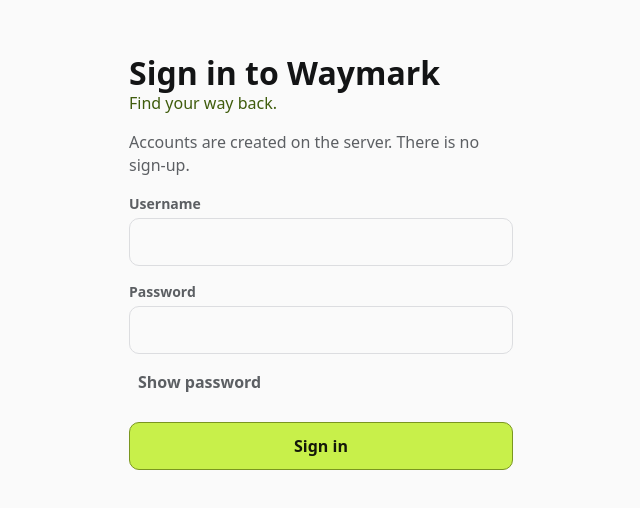
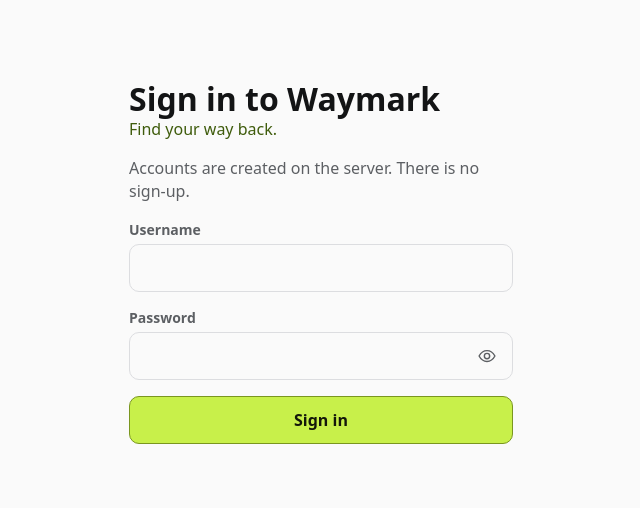
Before and after one commit to dariomaza/waymark, a React (Vite) app in the folder apps/web/: page /login in a window 1280 px wide. Shown: the part 138-646 px from the top of the page, without its empty margins (319-959 px from the left). Built offline with nearby package versions, Linux system fonts and the light colour scheme; no server answers.

Commit message:
fix(web): the password reveal is an icon inside the field, not a second primary button

```diff
--- a/apps/web/src/ui/atoms/icon.tsx
+++ b/apps/web/src/ui/atoms/icon.tsx
@@ -3,9 +3,9 @@
 /**
  * The whole icon set, drawn here.
  *
- * No icon library. There are nine symbols in this product, and the smallest
+ * No icon library. There are ten symbols in this product, and the smallest
  * useful icon package is hundreds of kilobytes plus a dependency to keep
- * current — for nine shapes that never change. These are the same paths the
+ * current — for ten shapes that never change. These are the same paths the
  * mobile client draws, so the two clients look like one product.
  *
  * Every icon is a 24-unit square on a common stroke weight, which is what
@@ -28,7 +28,15 @@
   | "box"
   | "tag"
   | "camera"
-  | "plus";
+  | "plus"
+  /**
+   * The reveal on a password field. It never changes with the state: the
+   * control means "showing the password", and whether it is ON is carried by
+   * `aria-pressed` and by the fill — one vocabulary for "this is on" across
+   * the app. An icon that swapped for a crossed-out eye would be a second,
+   * contradictory answer beside a label that deliberately does not flip.
+   */
+  | "eye";
 
 const PATHS: Record<IconName, JSX.Element> = {
   /**
@@ -91,6 +99,17 @@
     </>
   ),
   plus: <path d="M12 5v14M5 12h14" />,
+  /**
+   * An almond and a ring, on the same stroke weight as everything else. The
+   * pupil is a circle rather than a filled dot for the reason the waypoints
+   * are rings: a filled shape at this weight reads as a blob at 22px.
+   */
+  eye: (
+    <>
+      <path d="M2.5 12S6 5.5 12 5.5 21.5 12 21.5 12 18 18.5 12 18.5 2.5 12 2.5 12z" />
+      <circle cx="12" cy="12" r="3.2" />
+    </>
+  ),
 };
 
 export interface IconProps {
--- a/apps/web/src/ui/atoms/text-field.css
+++ b/apps/web/src/ui/atoms/text-field.css
@@ -14,6 +14,16 @@
   margin: 0;
   font-size: var(--text-s);
   color: var(--color-ink-muted);
+}
+
+/*
+ * The box the input and anything inside it share. `position: relative` here
+ * and not on `.field`, so a control anchored to the right edge is anchored to
+ * the INPUT rather than to the label, the hint and the error as well.
+ */
+.field__control {
+  position: relative;
+  display: flex;
 }
 
 .field__input {
@@ -49,3 +59,27 @@
   resize: vertical;
   font-family: inherit;
 }
+
+/*
+ * Room for the control, reserved by the input rather than taken from it. The
+ * text stops before the icon instead of running under it, and the icon keeps
+ * the full 48px it needs to be hittable with a thumb.
+ */
+.field__input--with-trailing {
+  padding-right: 52px;
+}
+
+/*
+ * Centred on the input's own height, which is at least 48px and usually 56
+ * with the border. A 48px control therefore fits inside it with room to
+ * spare — which is what makes an inset icon possible here without shrinking
+ * the target, and is the thing that was got wrong when this was a full-width
+ * button below the field.
+ */
+.field__trailing {
+  position: absolute;
+  top: 50%;
+  right: 2px;
+  transform: translateY(-50%);
+  display: flex;
+}
--- a/apps/web/src/ui/atoms/text-field.tsx
+++ b/apps/web/src/ui/atoms/text-field.tsx
@@ -1,4 +1,4 @@
-import type { InputHTMLAttributes, JSX } from "react";
+import type { InputHTMLAttributes, JSX, ReactNode } from "react";
 
 import "./text-field.css";
 
@@ -8,6 +8,19 @@
   readonly hint?: string | undefined;
   /** Said out loud by a screen reader, and shown under the field. */
   readonly error?: string | undefined;
+  /**
+   * A control that belongs INSIDE the field, at its right edge — the reveal on
+   * a password, and nothing else so far.
+   *
+   * It is a slot on the atom rather than something a caller positions on top,
+   * because only the atom knows where its own input is. A wrapper trying to
+   * place a button over it would have to guess at the label's height and would
+   * be wrong the moment an error appeared underneath.
+   *
+   * The input reserves room for it with `padding-right`, so text never runs
+   * under the control and the 48px target it needs does not shrink to fit.
+   */
+  readonly trailing?: ReactNode | undefined;
 }
 
 /**
@@ -20,6 +33,7 @@
   label,
   hint,
   error,
+  trailing,
   className,
   ...rest
 }: TextFieldProps): JSX.Element => {
@@ -37,13 +51,23 @@
           {hint}
         </p>
       )}
+      <div className="field__control">
         <input
-        className="field__input"
+          className={[
+            "field__input",
+            trailing === undefined ? "" : "field__input--with-trailing",
+          ]
+            .filter(Boolean)
+            .join(" ")}
           id={id}
           aria-invalid={error === undefined ? undefined : true}
           aria-describedby={describedBy === "" ? undefined : describedBy}
           {...rest}
         />
+        {trailing === undefined ? null : (
+          <span className="field__trailing">{trailing}</span>
+        )}
+      </div>
       {error === undefined ? null : (
         <p className="field__error" id={errorId}>
           {error}
--- a/apps/web/src/ui/molecules/password-field.css
+++ b/apps/web/src/ui/molecules/password-field.css
@@ -1,18 +1,32 @@
-.password-field {
+/*
+ * 48 by 48, inside a field that is at least that tall — which is the whole
+ * reason this could move inside. A control that had to shrink to fit would
+ * have been worse than the full-width button it replaced.
+ */
+.password-field__reveal {
   display: flex;
-  flex-direction: column;
-  align-items: flex-start;
-  gap: var(--space-1);
+  align-items: center;
+  justify-content: center;
+  width: 48px;
+  height: 48px;
+  padding: 0;
+  border: 0;
+  border-radius: var(--radius-m);
+  background: transparent;
+  color: var(--color-ink-muted);
+  cursor: pointer;
 }
 
-.password-field .field {
-  width: 100%;
+.password-field__reveal:focus-visible {
+  outline: 3px solid var(--color-focus);
+  outline-offset: -3px;
 }
 
 /*
- * The word does not change with the state, so the state has to be visible
- * some other way. Pressed is filled, exactly as the language switcher's
- * chosen option is: one vocabulary for "this is on" across the app.
+ * The word does not change with the state and neither does the icon, so the
+ * state has to be visible some other way. Pressed is filled, exactly as the
+ * language switcher's chosen option is: one vocabulary for "this is on"
+ * across the app.
  */
 .password-field__reveal[aria-pressed="true"] {
   background: var(--color-accent);
--- a/apps/web/src/ui/molecules/password-field.tsx
+++ b/apps/web/src/ui/molecules/password-field.tsx
@@ -1,6 +1,6 @@
 import { useState, type InputHTMLAttributes, type JSX } from "react";
 
-import { Button } from "../atoms/button.js";
+import { Icon } from "../atoms/icon.js";
 import { TextField } from "../atoms/text-field.js";
 import { useTranslate } from "../../app/language-context.js";
 import "./password-field.css";
@@ -19,16 +19,35 @@
  * was mistyped. The reveal is not a convenience: it is the only way to tell a
  * wrong password from a wrong keystroke without typing it all again.
  *
+ * ## It is an icon INSIDE the field, and that is the whole shape of it
+ *
+ * It was a full-width button under the field, in the same tone and the same
+ * size as `Sign in` directly below — two primary buttons stacked, one of which
+ * announced that looking at your password mattered as much as signing in.
+ *
+ * The argument for putting it outside was real and the conclusion was not: an
+ * inset icon must not shrink below a 48px target, and must not sit where a
+ * thumb rests while typing. Both are solved by the FIELD being big enough.
+ * The input is at least 48px tall and 56 with its border, so a 48px control
+ * fits inside it with room around it, and `field__input--with-trailing`
+ * reserves the space with `padding-right` so the text stops before the icon
+ * rather than running under it. It sits at the right edge, which on a phone
+ * held one-handed is the far corner from where a thumb rests.
+ *
  * ## The state is announced, not implied
  *
- * It is one toggle with `aria-pressed`, not two buttons taking turns. A label
- * that flips between "Show password" and "Hide password" describes what the
- * next press will do and never says which world you are in now — and the
- * person who most needs to be told is exactly the one who cannot look at the
- * field to find out. `aria-pressed` is the attribute that answers "is it
- * showing?", so a screen reader says "Show password, toggle button, pressed"
- * and the question is closed. The word therefore stays put, and the pressed
- * look comes from the attribute rather than from a second string.
+ * It is one toggle with `aria-pressed`, not two buttons taking turns, and the
+ * label does NOT flip. "Show password" describes what the next press will do
+ * and never says which world you are in now — and the person who most needs
+ * to be told is exactly the one who cannot look at the field to find out.
+ * `aria-pressed` answers "is it showing?", so a screen reader says "Show
+ * password, toggle button, pressed" and the question is closed.
+ *
+ * The icon does not flip either, for the same reason: it means "showing the
+ * password", and swapping it for a crossed-out eye would put a second,
+ * contradictory answer next to a label that deliberately stays put. What
+ * carries the state visually is the fill, which is the same vocabulary the
+ * language switcher uses for its chosen option.
  *
  * It sits after the field in the DOM, so Tab reaches it from the input it is
  * about, and it is a real `<button>` so Enter and Space work without this
@@ -46,7 +65,6 @@
   const [shown, setShown] = useState(false);
 
   return (
-    <div className="password-field">
     <TextField
       id={id}
       label={label}
@@ -56,7 +74,7 @@
        *
        * A masked field is one most mobile keyboards already treat as a
        * special case, which is why the omission never showed. The reveal
-         * above ends that: with `type="text"` the keyboard sees prose, and
+       * ends that: with `type="text"` the keyboard sees prose, and
        * capitalises the first letter of a string where case is the whole
        * point, offers to correct a password into a dictionary word it can
        * spell, and underlines it as a mistake.
@@ -69,19 +87,26 @@
       autoCapitalize="none"
       autoCorrect="off"
       spellCheck={false}
-        {...rest}
-      />
-      <Button
-        tone="quiet"
+      trailing={
+        <button
+          type="button"
           className="password-field__reveal"
+          /*
+           * An icon-only control has no text, so the label is the whole of its
+           * accessible name — and it is a real name rather than a description
+           * of the picture: "Show password", not "eye".
+           */
+          aria-label={t("login.showPassword")}
           aria-pressed={shown}
           aria-controls={id}
           onClick={() => {
             setShown((was) => !was);
           }}
         >
-        {t("login.showPassword")}
-      </Button>
-    </div>
+          <Icon name="eye" size={20} />
+        </button>
+      }
+      {...rest}
+    />
   );
 };
```
Also changed, not shown: 2 other files (tests, documents, lock files or other folders). Lines whose indentation alone changed are shown as unchanged.
